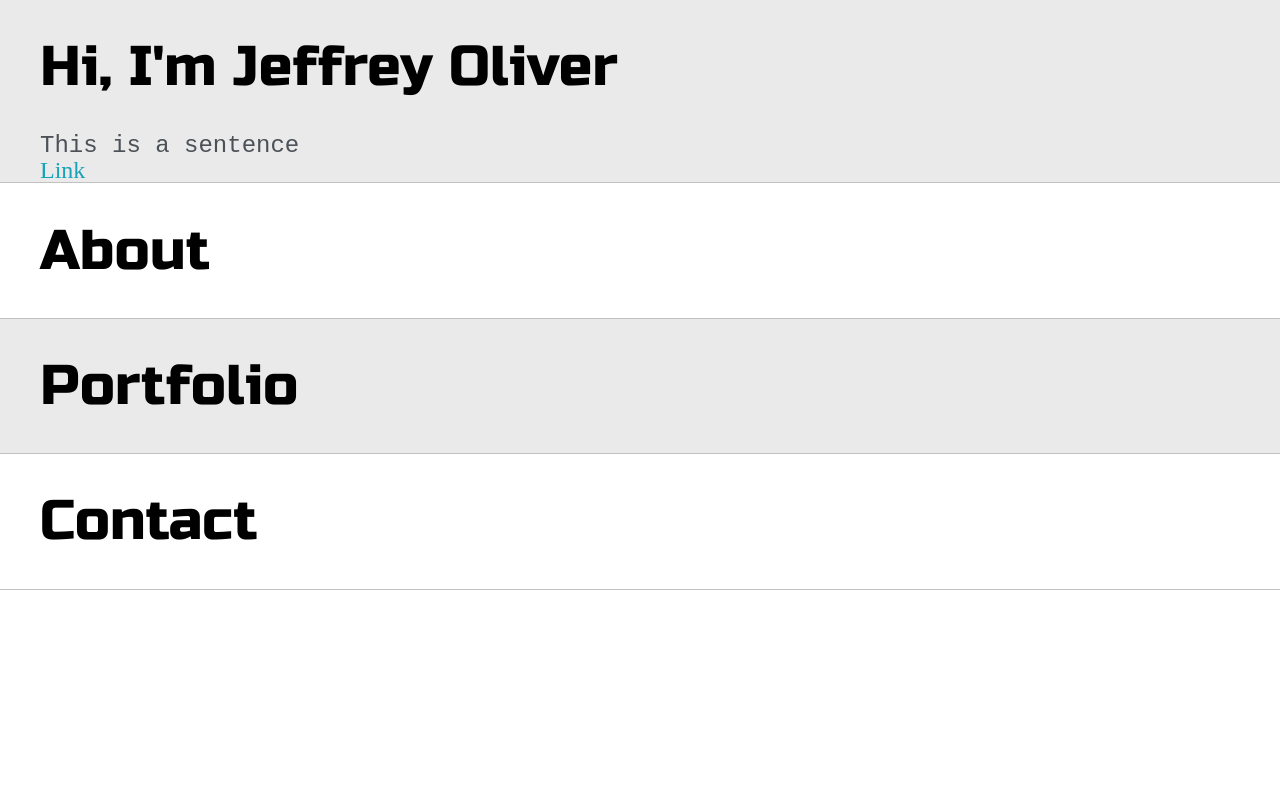
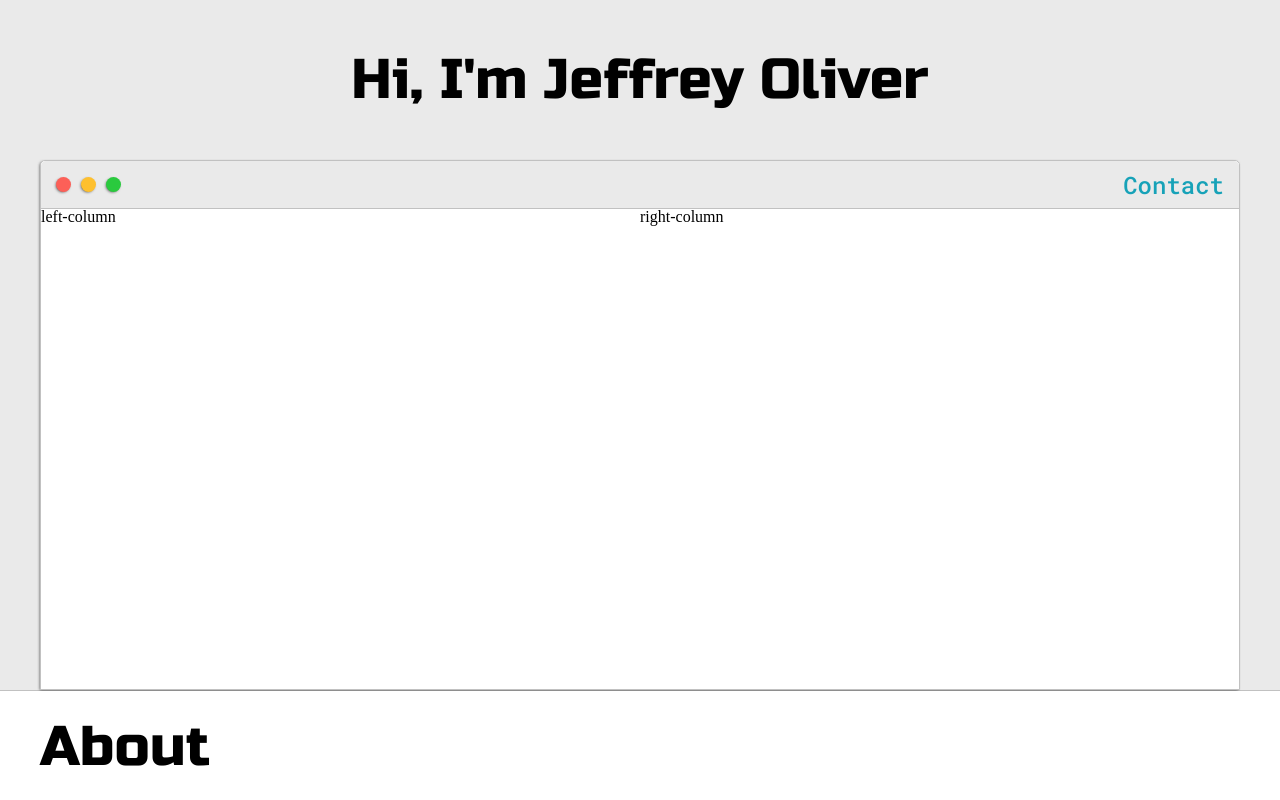
Before and after one commit to codeOfTheFuture/professional-portfolio, a Next.js app: page / in a window 1280 px wide. Shown: the top 800 px of the page. Built offline with nearby package versions, Linux system fonts and the light colour scheme.

Commit message:
used grid area for infowrapper styled navigation grid area

```diff
--- /dev/null
+++ b/components/dotsWrapper/DotsWrapper.module.scss
@@ -0,0 +1,25 @@
+@import "../../styles//mixins.scss";
+
+.dotsWrapper {
+  display: flex;
+  padding: 10px;
+  .browserDot {
+    background-color: black;
+    height: 15px;
+    width: 15px;
+    border-radius: 50%;
+    margin: 5px;
+
+    @include boxShadow;
+  }
+
+  #dot1 {
+    background-color: #fc6058;
+  }
+  #dot2 {
+    background-color: #fec02f;
+  }
+  #dot3 {
+    background-color: #2aca3e;
+  }
+}
--- /dev/null
+++ b/components/dotsWrapper/dotWrapper.jsx
@@ -0,0 +1,14 @@
+import React from "react";
+import styles from "./DotsWrapper.module.scss";
+
+const dotWrapper = () => {
+  return (
+    <div className={styles.dotsWrapper}>
+      <div id={styles.dot1} className={styles.browserDot}></div>
+      <div id={styles.dot2} className={styles.browserDot}></div>
+      <div id={styles.dot3} className={styles.browserDot}></div>
+    </div>
+  );
+};
+
+export default dotWrapper;
--- /dev/null
+++ b/components/infoWrapper/InfoWrapper.js
@@ -0,0 +1,19 @@
+import React from "react";
+import styles from "./InfoWrapper.module.scss";
+import DotsWrapper from "../dotsWrapper/dotWrapper";
+import Navigation from "../navigation/Navigation";
+
+const InfoWrapper = () => {
+  return (
+    <div className={styles.infoWrapper}>
+      <div className={styles.navWrapper}>
+        <DotsWrapper />
+        <Navigation />
+      </div>
+      <div className={styles.leftColumn}>left-column</div>
+      <div className={styles.rightColumn}>right-column</div>
+    </div>
+  );
+};
+
+export default InfoWrapper;
--- /dev/null
+++ b/components/infoWrapper/InfoWrapper.module.scss
@@ -0,0 +1,33 @@
+@import "../../styles/variables.scss";
+@import "../../styles//mixins.scss";
+
+.infoWrapper {
+  background-color: $secondaryColor;
+  border: 1px solid $borderColor;
+  border-radius: 5px 5px 0 0;
+
+  @include boxShadow;
+
+  display: grid;
+  grid-template-columns: 1fr 1fr;
+  grid-template-rows: 3em 30em;
+  grid-template-areas:
+    "navWrapper navWrapper"
+    "leftColumn rightColumn";
+
+  .navWrapper {
+    border-radius: 5px 5px 0 0;
+    grid-area: navWrapper;
+    border-bottom: 1px solid $borderColor;
+    display: flex;
+    justify-content: space-between;
+    align-items: center;
+    background-color: $mainColor;
+  }
+  .leftColumn {
+    grid-area: leftColumn;
+  }
+  .rightColumn {
+    grid-area: rightColumn;
+  }
+}
--- /dev/null
+++ b/components/navigation/Navigation.jsx
@@ -0,0 +1,14 @@
+import React from "react";
+import styles from "./Navigation.module.scss";
+
+const Navigation = () => {
+  return (
+    <ul id={styles.navigation}>
+      <li>
+        <a href='#'>Contact</a>
+      </li>
+    </ul>
+  );
+};
+
+export default Navigation;
--- /dev/null
+++ b/components/navigation/Navigation.module.scss
@@ -0,0 +1,9 @@
+#navigation {
+  margin: 0;
+  padding: 10px;
+
+  li {
+    display: inline-block;
+    margin: 0 5px;
+  }
+}
--- a/components/sectionMain/SectionMain.jsx
+++ b/components/sectionMain/SectionMain.jsx
@@ -1,16 +1,18 @@
 import React from "react";
+import InfoWrapper from "../infoWrapper/InfoWrapper";
 import styles from "./SectionMain.module.scss";
 
-const SectionOne = () => {
+const SectionMain = () => {
   return (
     <section className={styles.s1}>
       <div className='main-container'>
-        <h1>Hi, I'm Jeffrey Oliver</h1>
-        <p>This is a sentence</p>
-        <a href='#'>Link</a>
+        <div className={styles.greetingWrapper}>
+          <h1>Hi, I'm Jeffrey Oliver</h1>
+        </div>
+        <InfoWrapper />
       </div>
     </section>
   );
 };
 
-export default SectionOne;
+export default SectionMain;
--- a/components/sectionMain/SectionMain.module.scss
+++ b/components/sectionMain/SectionMain.module.scss
@@ -1,6 +1,13 @@
 @import "../../styles/variables.scss";
 
-section.s1 {
+.s1 {
   background-color: $mainColor;
   border-bottom: 1px solid $borderColor;
+
+  .greetingWrapper {
+    display: grid;
+    text-align: center;
+    align-content: center;
+    min-height: 10em;
+  }
 }
--- a/pages/index.js
+++ b/pages/index.js
@@ -21,6 +21,10 @@ const Home = () => (
         href='https://fonts.googleapis.com/css2?family=Russo+One&display=swap'
         rel='stylesheet'
       ></link>
+      <link
+        href='https://fonts.googleapis.com/css2?family=Roboto+Mono:wght@500&family=Roboto:wght@500&family=Russo+One&display=swap'
+        rel='stylesheet'
+      ></link>
     </Head>
     <SectionMain />
     <SectionAbout />
--- a/styles/globals.scss
+++ b/styles/globals.scss
@@ -160,8 +160,9 @@ h5,
 h6,
 strong {
   color: $mainText;
-  padding: 0.7em 0;
+  padding: 0.5em 0;
   font-family: "Russo One", sans-serif;
+  font-weight: 500;
 }
 
 // Secondary text color
@@ -172,7 +173,7 @@ label,
 input,
 textarea {
   color: $secondaryText;
-  font-size: 1.5em;
+  font-size: 1em;
   font-family: "Roboto Mono", monospace;
 }
 
--- /dev/null
+++ b/styles/mixins.scss
@@ -0,0 +1,5 @@
+@mixin boxShadow {
+  -webkit-box-shadow: -1px 1px 3px -1px rgba(0, 0, 0, 0.75);
+  -moz-box-shadow: -1px 1px 3px -1px rgba(0, 0, 0, 0.75);
+  box-shadow: -1px 1px 3px -1px rgba(0, 0, 0, 0.75);
+}
```
